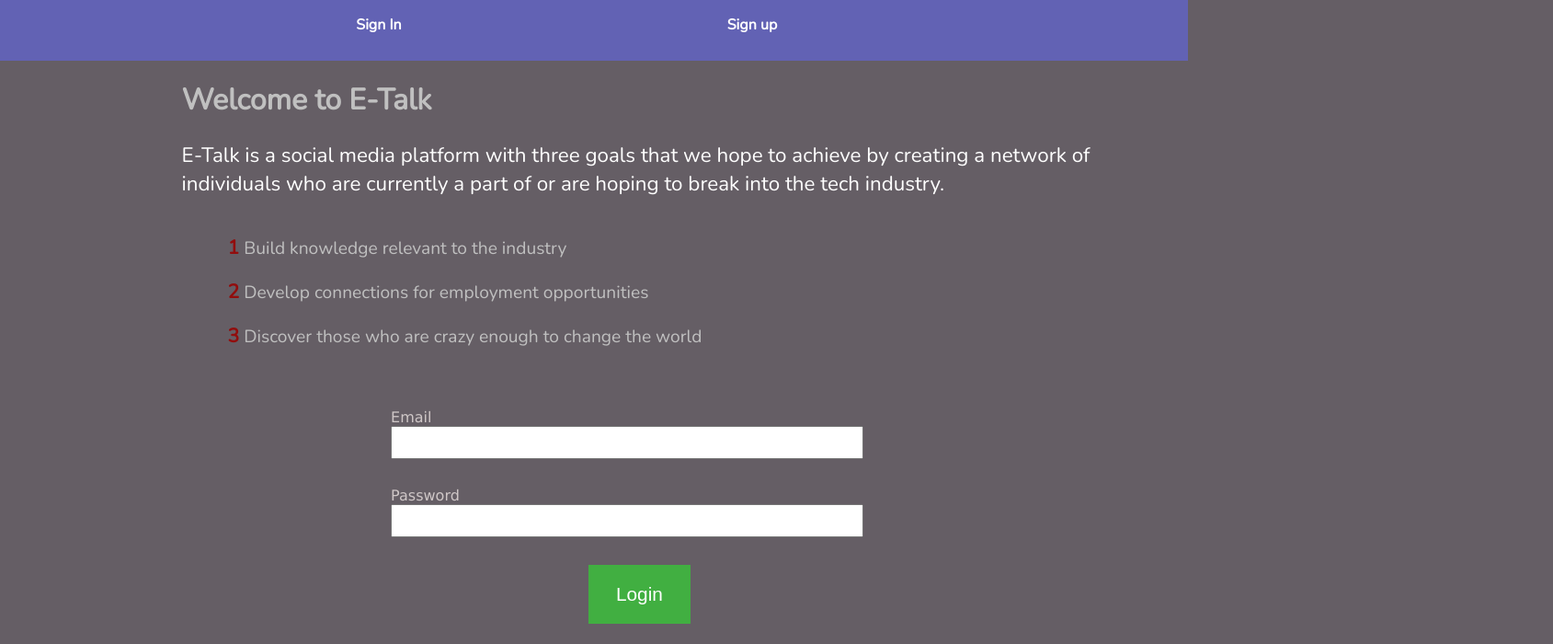
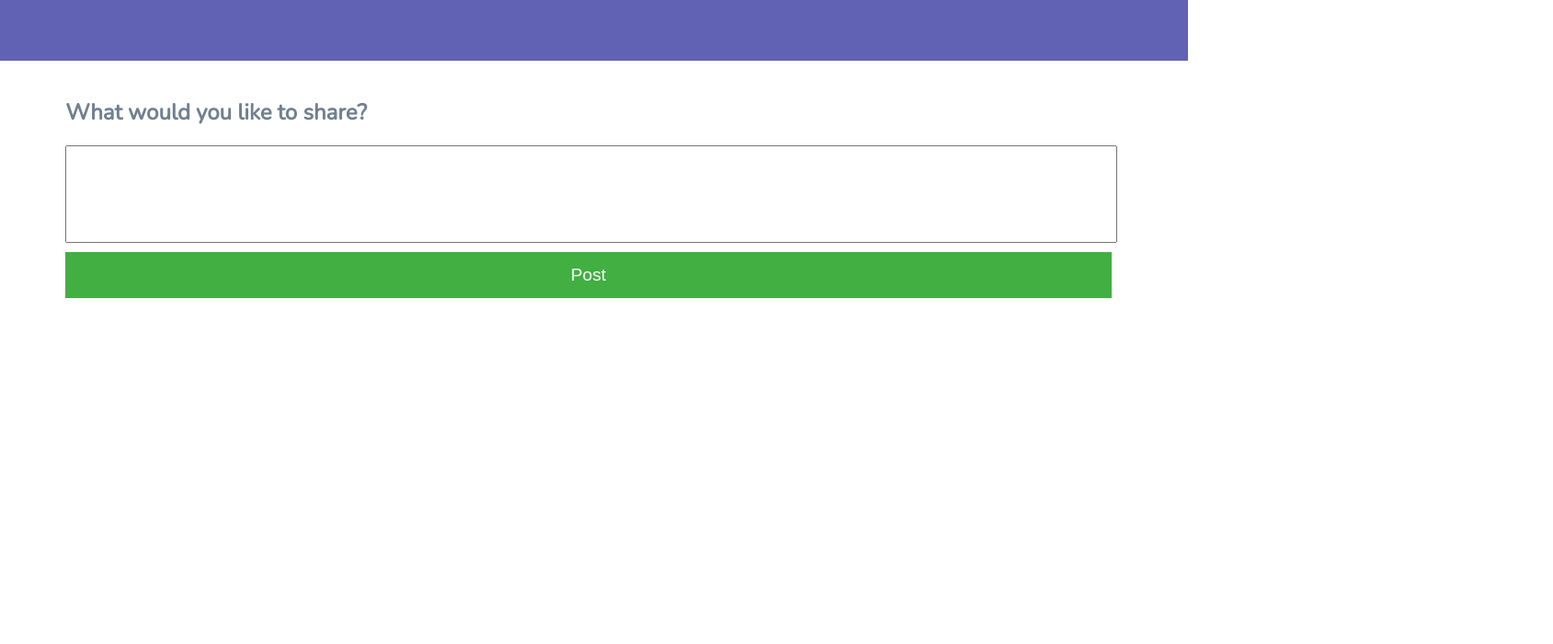
Before and after one commit to elliotcho/E-Talk, a React (Create React App) app in the folder client/: page /#/userfeed in a window 1280 px wide. Shown: the top 700 px of the page at 92% size, 1689 px wide, since content can reach past the window. Built offline with nearby package versions, Linux system fonts and the light colour scheme; no server answers.

Commit message:
second commit

```diff
--- a/client/public/index.html
+++ b/client/public/index.html
@@ -8,7 +8,7 @@
 
     <link href="https://fonts.googleapis.com/css2?family=Nunito&display=swap" rel="stylesheet">
   </head>
-  <body style='background: #5a535aee'>
+  <body>
     <div id="root"></div>
   </body>
 </html>
--- a/client/src/App.css
+++ b/client/src/App.css
@@ -3,7 +3,7 @@ body{
     overflow-x:hidden;
 }
 
-.HomeNavbar{
+.HomeNavbar, .UserNavbar{
     width: 100%;
     height: 70px;
     position: relative;
--- a/client/src/Pages/Home/Home.jsx
+++ b/client/src/Pages/Home/Home.jsx
@@ -4,6 +4,10 @@ import LoginBox from './Components/LoginBox';
 import './Home.css';
 
 class Home extends Component{
+    componentDidMount(){
+        document.body.style.background='#5a535aee';
+    }
+
     render(){
         return(
             <div className='Home'>
--- a/client/src/Pages/Signup/Signup.jsx
+++ b/client/src/Pages/Signup/Signup.jsx
@@ -4,6 +4,10 @@ import SignupBox from './Components/SignupBox';
 import './Signup.css';
 
 class Signup extends Component{
+    componentDidMount(){
+        document.body.style.background='#5a535aee';
+    }
+
     render(){
         return(
            <div className='Signup'>
--- a/client/src/Pages/UserFeed.jsx
+++ /dev/null
@@ -1,11 +0,0 @@
-import React from 'react';
-
-function UserFeed(props){
-    return(
-        <div style={{color: 'white'}}>
-          Welcome {props.userInfo.firstName} {props.userInfo.lastName}
-        </div>
-    )
-}
-
-export default UserFeed;
--- /dev/null
+++ b/client/src/Pages/UserFeed/UserFeed.css
@@ -0,0 +1,36 @@
+.UserFeed .UserPost{
+    position: relative;
+    left: 5%;
+}
+
+.UserFeed .UserPost textarea{
+    width: 90%;
+    height: 100px;
+    display: block;
+    overflow-y: scroll;
+    resize:none;
+    font-size: 18px;
+    font-family: 'Segoe UI';
+}
+
+.UserFeed .UserPost h2{
+    font-family: 'Nunito';
+    color: slategray;
+}
+
+.UserFeed .UserPost button{
+    width: 90%;
+    height: 50px;
+    position: relative;
+    top: 10px;
+    border: none;
+    font-size: 1.2em;
+    font-family:'Arial';
+    background: #41af41;
+    color: white;
+    cursor: pointer;
+}
+
+.UserFeed .UserPost button:hover{
+    box-shadow: 0 0 10px black;
+}
--- /dev/null
+++ b/client/src/Pages/UserFeed/UserFeed.jsx
@@ -0,0 +1,70 @@
+import React, {Component} from 'react';
+import './UserFeed.css'
+
+class UserFeed extends Component{
+    constructor(){
+      super();
+      this.handleSubmit=this.handleSubmit.bind(this);
+    }
+
+    componentDidMount(){
+      document.body.style.background='white';
+
+      fetch('/getposts', {
+        method: 'POST',
+        headers: {
+          'Content-Type': 'application/json',
+        }
+      }
+      ).then(response =>
+        response.json()
+      )
+      .then(posts =>{
+        posts.forEach(post =>{
+          console.log(post);
+        });
+      });
+    }
+
+    handleSubmit(e){
+      e.preventDefault();
+
+      const {email, firstName, lastName}=this.props.userInfo;
+      const content=e.target.content.value;
+
+      const data={
+          email: email,
+          firstName: firstName,
+          lastName: lastName,
+          content: content,
+      }
+
+      fetch('/createpost', {
+          method: 'POST',
+          headers: {
+            'Content-Type': 'application/json',
+          },
+          body: JSON.stringify(data),
+      }
+      ).then(response =>{
+        window.location.reload();
+      });
+  }
+
+    render(){
+      return(
+          <div className='UserFeed'>
+            <ul className='UserNavbar'>
+            </ul>
+
+            <form className='UserPost' onSubmit={this.handleSubmit}>
+              <h2>What would you like to share?</h2>
+              <textarea minlength='1' maxlength='60000' name='content' required='true'/>
+              <button>Post</button>
+            </form>
+          </div>
+      )
+    }
+}
+
+export default UserFeed;
```
Also changed, not shown: client/src/App.js (+4 -5 lines), 2 other files (tests, documents, lock files or other folders).
